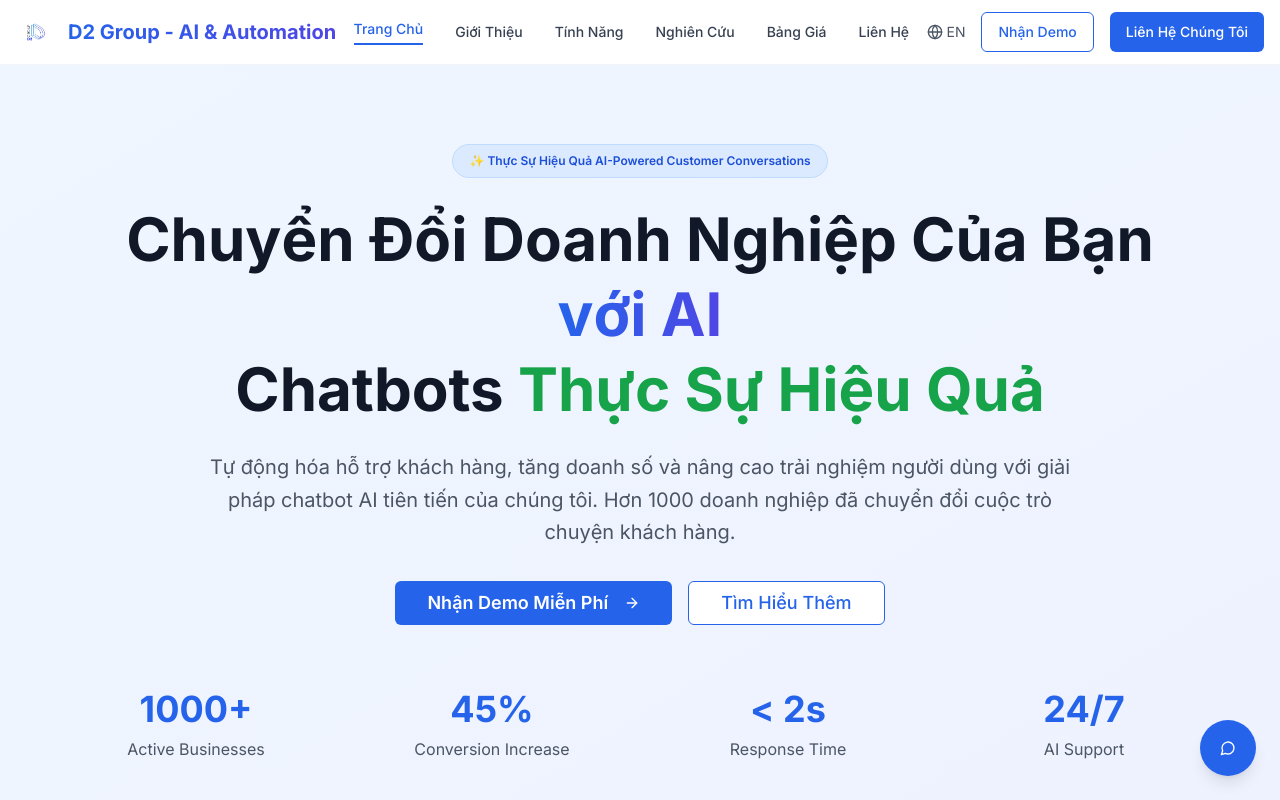
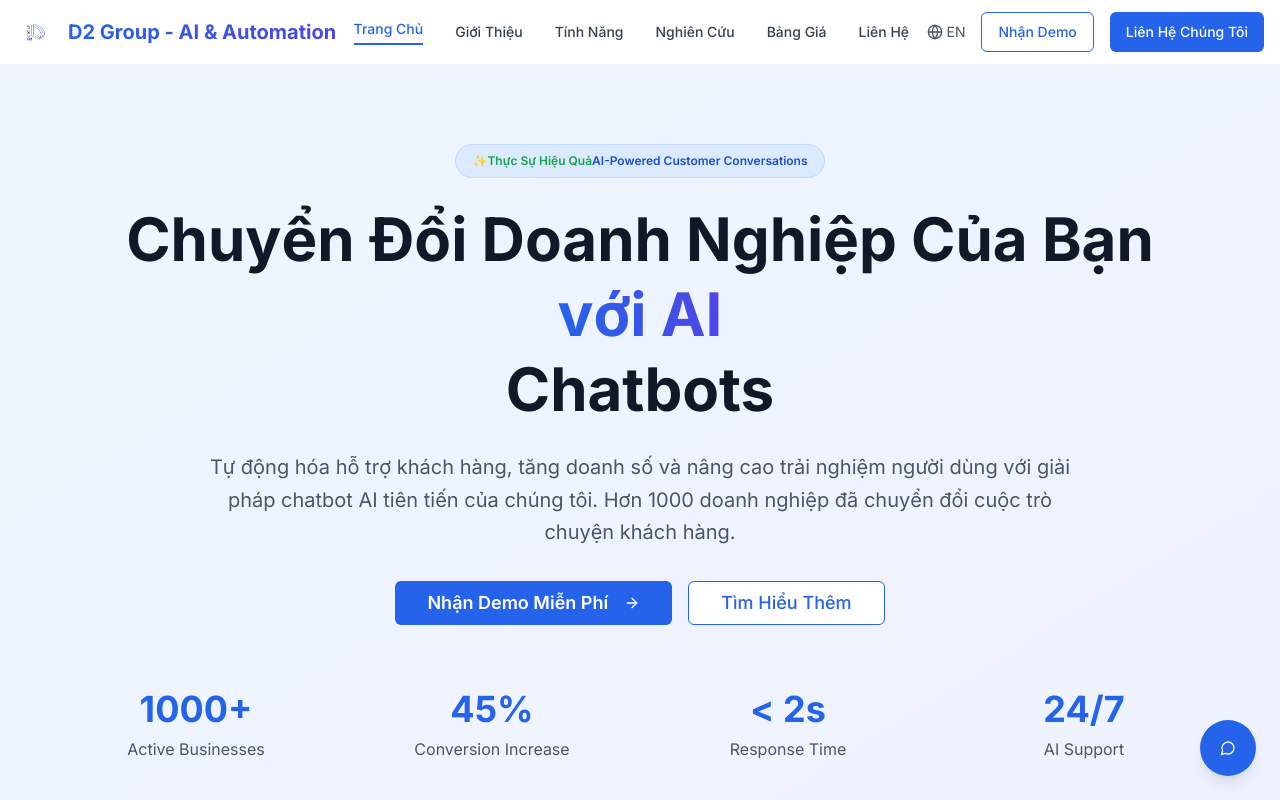
Before and after one commit to dungcam16/d2group-website, a React (Vite) app: page / in a window 1280 px wide. Shown: the top 800 px of the page. Built offline with nearby package versions, Linux system fonts and the light colour scheme.

Commit message:
Fix: Remove duplicate words and highlight key terms
Removed duplicate words and ensured key terms are highlighted while maintaining translation support in `src/pages/Index.tsx`.

```diff
--- a/src/pages/Index.tsx
+++ b/src/pages/Index.tsx
@@ -1,3 +1,4 @@
+
 import { Button } from "@/components/ui/button";
 import { Card, CardContent, CardHeader, CardTitle } from "@/components/ui/card";
 import { Badge } from "@/components/ui/badge";
@@ -99,7 +100,7 @@ const Index = () => {
       <Section background="gradient">
         <div className="text-center max-w-6xl mx-auto">
           <Badge variant="secondary" className="mb-6 px-4 py-2 bg-blue-100 text-blue-700 border-blue-200">
-            ✨ {t('home.hero.subtitle3')} AI-Powered Customer Conversations
+            ✨ <span className="text-green-600">{t('home.hero.subtitle3')}</span> AI-Powered Customer Conversations
           </Badge>
 
           <h1 className="text-6xl font-bold mb-6 text-gray-900 leading-tight">
@@ -107,7 +108,7 @@ const Index = () => {
             <span className="bg-gradient-to-r from-blue-600 to-indigo-600 bg-clip-text text-transparent">
               {t('home.hero.subtitle')}
             </span> <br />
-            {t('home.hero.subtitle2')} <span className="text-green-600">{t('home.hero.subtitle3')}</span>
+            {t('home.hero.subtitle2')}
           </h1>
 
           <p className="text-xl text-gray-600 mb-8 max-w-4xl mx-auto leading-relaxed">
```
